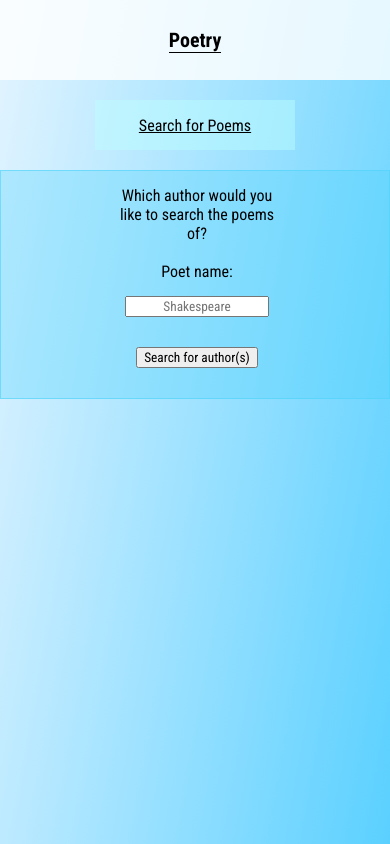
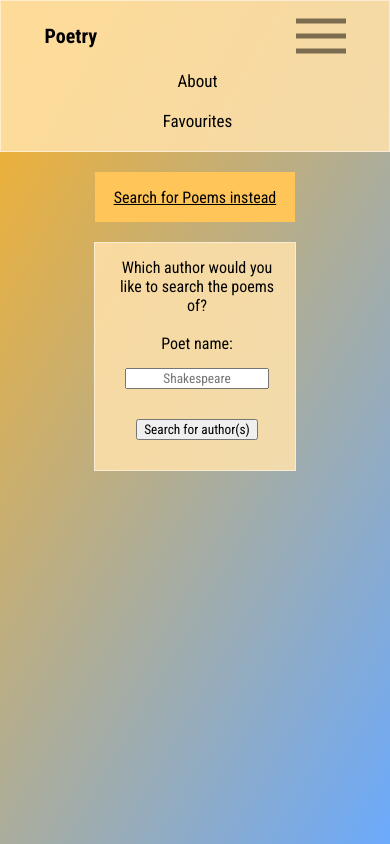
Before and after one commit to S-EgeCaliskan/poetry, a React (Create React App) app: page / in a window 390 px wide. Built offline with nearby package versions, Linux system fonts and the light colour scheme; no server answers.

Commit message:
better syling, and fixed responsiveness - started implementing about and favourites

```diff
--- /dev/null
+++ b/src/Components/About.js
@@ -0,0 +1,9 @@
+const About = (
+
+) => {
+    return (
+        <p>About</p>
+    );
+}
+
+export default About;
--- /dev/null
+++ b/src/Components/Favourites.js
@@ -0,0 +1,7 @@
+const Favourites = () => {
+    return (
+        <p>Favourites</p>
+    );
+}
+
+export default Favourites;
--- a/src/Components/Home.js
+++ b/src/Components/Home.js
@@ -11,8 +11,8 @@ const Home = () => {
     return (
         <>
             <div className="search-selector" onClick={handleToggle}>
-                {toggle && <>Search for Poems</>}
-                {!toggle && <>Search for Poets</>}
+                {toggle && <>Search for Poems instead</>}
+                {!toggle && <>Search for Poets instead</>}
             </div>
             <div className="search-field">
                 {toggle && <FetchPoet />}
--- a/src/Components/Navbar.js
+++ b/src/Components/Navbar.js
@@ -1,10 +1,39 @@
+import About from "./About";
+import Favourites from "./Favourites";
+import menuhamburger from "../images/icons8-menu.svg"
+import { useState } from "react";
+import { useEffect } from "react";
+
 const Navbar = () => {
+
+    const [toggle, setToggle] = useState(false)
+
+    const handleToggle = () => {
+        setToggle(!toggle)
+    }
+
     return (
-        <div className="navbar-container">
-            <div className="logo">
-                <h2>Poetry</h2>
-            </div>
-        </div>
+        <nav className="nav">
+            <h2>Poetry</h2>
+
+            <img src={menuhamburger}
+                id="navbar-toggle"
+                alt="collapsible menu icon"
+                onClick={handleToggle}
+                aria-label="menu" />
+            <div id={toggle ? "menu" : "menu-toggled"}>
+                <ul className="menu-list">
+                    <li>
+                        <About />
+                    </li>
+                    <li>
+                        <Favourites />
+                    </li>
+                </ul>
+            </div >
+
+
+        </nav>
     );
 }
 
--- a/src/CustomHooks/FetchPoem.js
+++ b/src/CustomHooks/FetchPoem.js
@@ -41,7 +41,6 @@ const FetchPoem = () => {
                 }
                 setIsFetching(false)
             }).catch((err) => {
-                console.log(err);
                 setIsFetching(false)
                 setIsError(true)
             })
@@ -65,7 +64,7 @@ const FetchPoem = () => {
 
             {(isError && poemName !== null) && <h2 className="error-info">No results for {poemName} </h2>}
 
-            {isFetching && <p className="poem"> Fetching your poem </p>}
+            {isFetching && <p className="fetching-poem"> Fetching your poem </p>}
 
             {(poem && !isError && !isFetching) && < Poems poems={poem} />}
         </>
--- a/src/CustomHooks/FetchPoet.js
+++ b/src/CustomHooks/FetchPoet.js
@@ -43,7 +43,6 @@ const FetchPoet = () => {
                 setPoems(poemList)
                 setIsFetching(false)
             }).catch((err) => {
-                console.log(err);
                 setIsError(true)
                 setIsFetching(false)
             })
@@ -67,7 +66,7 @@ const FetchPoet = () => {
             {(isError && authorName !== null) && <h2 className="error-info">No results for {authorName} </h2>
             }
 
-            {isFetching && <p className="poem"> Fetching your poem(s) </p>}
+            {isFetching && <p className="fetching-poem"> Fetching your poem(s) </p>}
 
             {(poems && !isError && !isFetching) && < Poems poems={poems} />}
 
--- a/src/index.css
+++ b/src/index.css
@@ -1,44 +1,80 @@
 @import url('https://fonts.googleapis.com/css2?family=Roboto+Condensed:ital,wght@0,300;0,400;0,700;1,300;1,400;1,700&display=swap');
 
+/* GENERAL */
 *{
   font-family: 'Roboto Condensed', sans-serif;
   margin: 0 auto;
+  padding: 0 auto;
 }
 
-/*Navbar*/
-
+.nav{
+  background-color: #ffe2abda;
+  border: 1px solid rgba(255, 255, 255, 0.514);
+  display: flex;
+  height: 80px;
+  flex-wrap: wrap;
+  align-items: center;
+  justify-content: space-between;
+  padding: 10px;
+}
 
  /* small screens */
 @media screen and (max-width: 600px){
   body{
-  background: linear-gradient(100deg, #dcf1ffcb, #1abeffb7);
+  background: linear-gradient(300deg, #2581faad, #FAB126);
   background-attachment: fixed;
   }
-  .navbar-container{
-    height: 80px;
-    background-color: rgba(255, 255, 255, 0.808);
+  .nav{
+    height: auto;
+  }
+  .nav h2{
+    width: 50%  ;
+  }
+  #navbar-toggle{
+    opacity: 50%;
+  }
+  #navbar-toggle:hover{
+    opacity: 100%;
+    cursor: pointer;
+  }
+  #menu{
+    width: 100%;
+    overflow: hidden;
+    max-height: 0;
+  }
+  .menu-list{
     display: flex;
-    position: sticky;
-    top: 0px;
-    align-items: center;
     justify-content: center;
+    padding: 0;
+    flex-direction: column;
+    margin: 0 auto;
   }
-  .logo{
-    border-bottom: 1px solid;
+
+  #menu-toggled{
+    width: 50%;
   }
-    h2, h3, p{
-    text-align: center;
+
+  .menu-list li{
+    list-style: none;
+    padding: 10px;
+  }
+
+  .menu-list li:hover{
+    color: #2581faad;
+    cursor: pointer;
+    border-bottom: 1px solid #2581faad;
+  }
+    h2, h3{
     font-size: 20px;
   }
-  .search-container{
+  .search-field{
     display: grid;
-    place-items: center;
-    margin: 0 auto;
   }
+
   .author-search, .poem-search{
-    border: 1px solid rgba(80, 210, 250, 0.623);
-    background-color: rgba(80, 210, 250, 0.322) ;
-    min-width: 250px;
+    border: 1px solid rgba(255, 255, 255, 0.514);
+    background-color: #ffe2abda;
+    width: auto;
     display: flex;
     min-height: 100px;
     justify-content: center;
@@ -49,7 +85,7 @@
   .search-selector{
     width: 200px;
     height: 50px;
-    background-color: rgba(189, 255, 255, 0.466);
+    background-color: #FFC559;
     display: flex;
     justify-content: center;
     text-decoration: underline;
@@ -60,7 +96,6 @@
   form{
     max-width: 200px;
     display: flex;
-    text-align: center;
   }
   button, label, input{
     margin: 15px;
@@ -68,12 +103,25 @@
   }
   p{
     font-size: 17px;
+    margin-left: 5px;
+  }
+  .poem{
+    background-color: #daeaffad;
+    margin: 10px 10px;
+  }
+  .poem p::selection{
+    background-color: #ffc559;
+  }
+  .fetching-poem{
     text-align: center;
+    background-color: #daeaffad;
+    margin: 10px 10px;
   }
   .poem-container{
-    border: 2px solid rgba(35, 214, 184, 0.582);
-    background-color: rgba(189, 255, 255, 0.466);
+    border: 2px solid rgba(255, 255, 255, 0.514);
+    background-color: #ffc55993;
     margin: 10px 10px;
+    text-align: center;
   }
   .error-info{
     margin-top: 50px;
@@ -82,28 +130,31 @@
   }
 }
 
+
 /* big screens */
 @media screen and (min-width: 601px){
+  #menu-close, #navbar-toggle{
+    visibility: hidden;
+    position: absolute;
+    opacity: 0;
+  }
   body{
-   background: linear-gradient(100deg, #dcf1ffcb, #1abeffb7);
+   background: linear-gradient(300deg, #2581faad, #FAB126);
    background-attachment: fixed;
-   justify-content: center;
-   align-items: center;
-   max-width: 1000px;
-   text-align: center;
    }
-   .navbar-container{
-    height: 80px;
-    background-color: rgba(255, 255, 255, 0.808);
+
+  .menu-list{
     display: flex;
-    position: sticky;
-    min-width: 600px;
-    top: 0px;
-    align-items: center;
-    justify-content: center;
+    height: 20px;
+    gap: 100px;
+    list-style: none;
   }
-    h2, h3, p{
-    text-align: center;
+  .menu-list li:hover{
+    color: #2581faad;
+    border-bottom: 1px solid #2581faad;
+    cursor: pointer;
+  }
+    h2, h3{
     font-size: 20px;
   }
    .search-container{
@@ -114,20 +165,19 @@
   }
 
    .author-search, .poem-search{
-    border: 1px solid rgba(80, 210, 250, 0.623);
-    background-color: rgba(80, 210, 250, 0.322) ;
+    border: 1px solid rgba(255, 255, 255, 0.514);
+    background-color: #ffe2abda;
     display: flex;
     min-height: 100px;
     justify-content: center;
     align-items: center;
     max-width: 500px;
-
   }
 
   .search-selector{
     width: 200px;
     height: 50px;
-    background-color: rgba(189, 255, 255, 0.466);
+    background-color: #FFC559;
     display: flex;
     justify-content: center;
     text-decoration: underline;
@@ -136,7 +186,7 @@
   }
   .search-selector:hover{
     cursor:pointer;
-    background-color: rgb(189, 255, 255);
+    background-color: #FAB126;
   }
   form{
     max-width: 200px;
@@ -149,26 +199,40 @@
   }
 
   .poem{
-    margin: 10px 20px 0 20px;
     text-align: justify;
     display: flex;
     flex-direction: column;
     align-items: center;
     font-size: 18px;
+    margin: 0 auto;
+    background-color: #daeaff57;
+    max-width: 1000px;
+  }
+  .poem p::selection{
+    background-color: #ffc559;
+  }
+    .fetching-poem{
+    text-align: center;
+    background-color: #daeaffad;
+    margin: 15px auto;
+    max-width: 1000px;
   }
   .poem-container{
-    border: 2px solid rgba(35, 214, 184, 0.582);
-    background-color: rgba(189, 255, 255, 0.466);
+    border: 2px solid rgba(255, 255, 255, 0.514);
+    background-color: #ffc55993;
+    max-width: 1000px;
     width: auto;
-    margin: 20px 10px;
+    text-align: center;
+    margin: 15px auto;
   }
   .poem-container:hover{
     cursor: pointer;
-    background-color: rgb(189, 255, 255);
+    background-color: #FAB126;
   }
   .error-info{
     margin-top: 50px;
     text-align: center;
     color: brown;
   }
+
 }
```
Also changed, not shown: src/images/icons8-menu.svg (added), 1 other file (tests, documents, lock files or other folders).
